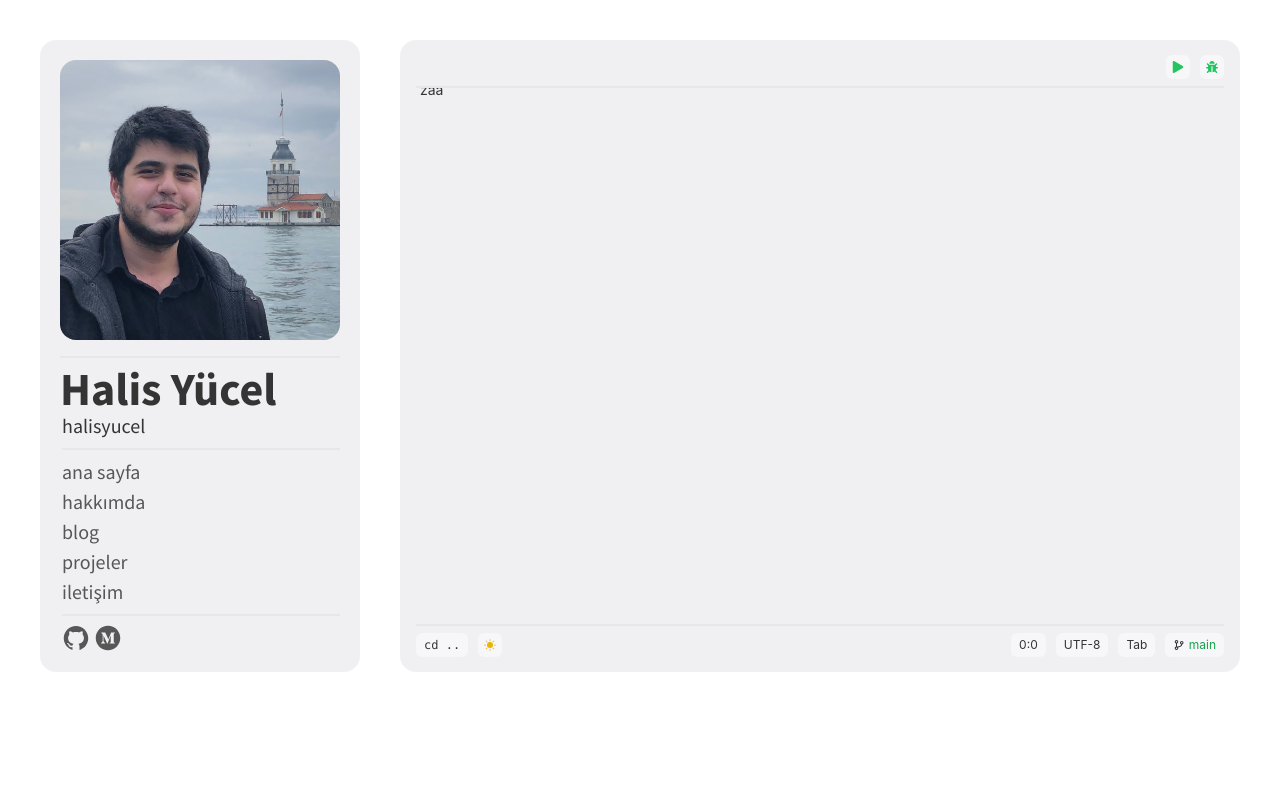
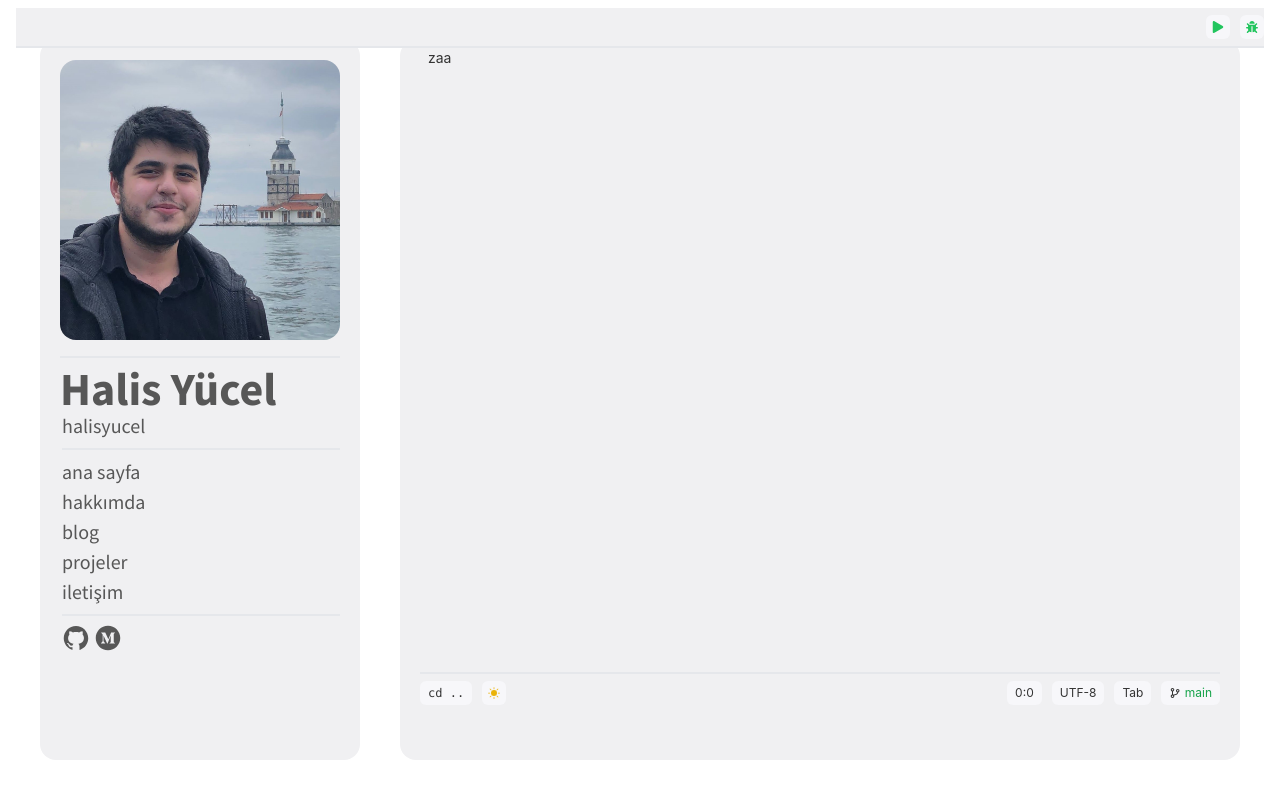
Before and after one commit to halisyucel/halisyucel.dev, a Next.js app: page / in a window 1280 px wide. Built offline with nearby package versions, Linux system fonts and the light colour scheme.

Commit message:
improve styles

```diff
--- a/components/bottom-bar.tsx
+++ b/components/bottom-bar.tsx
@@ -18,10 +18,10 @@ const BottomBar = () => {
 	return (
 		<div
 			className={
-				'flex justify-center items-center bg-bg-secondary absolute left-0 bottom-2 w-[calc(100%-2rem)] h-10 mx-4 border-t-2 border-gray'
+				'flex justify-center items-center bg-bg-secondary w-full h-10 border-t-2 border-gray'
 			}
 		>
-			<ReturnBack className={'mr-[10px]'}/>
+			<ReturnBack className={'mr-[10px]'} />
 			<ToggleThemeButton />
 			<span className={'flex-1'} />
 			<Tag>
--- a/components/content.tsx
+++ b/components/content.tsx
@@ -9,9 +9,11 @@ interface ContentProps {
 
 const Content: React.FC<ContentProps> = ({ children }) => {
 	return (
-		<Paper className={'flex-1 relative py-10'}>
+		<Paper className={'flex-1 py-2 h-full'}>
 			<TopBar />
-			{children}
+			<div id={'content'} className={'overflow-auto px-2 h-[calc(100%-5rem)]'}>
+				{children}
+			</div>
 			<BottomBar />
 		</Paper>
 	);
--- a/components/nav-bar.tsx
+++ b/components/nav-bar.tsx
@@ -1,9 +1,9 @@
+import textsWithLocales, { Locale } from '../lib/texts-with-locales';
 import Paper from './paper';
+import Link from 'next/link';
+import { useRouter } from 'next/router';
 import React from 'react';
-import Link from 'next/link';
 import { AiFillGithub, AiFillMediumCircle } from 'react-icons/ai';
-import textsWithLocales, { Locale } from '../lib/texts-with-locales';
-import { useRouter } from 'next/router';
 
 const NavBar = () => {
 	const { locale } = useRouter();
@@ -17,8 +17,20 @@ const NavBar = () => {
 						backgroundImage: 'url(/pp.jpeg)',
 					}}
 				/>
-				<h1 className={'font-title leading-none mt-4 pt-2 border-t-2 border-gray'}>Halis Yücel</h1>
-				<p className={'font-title text-xl ml-0.5 mb-2 pb-2 border-b-2 border-gray'}>halisyucel</p>
+				<h1
+					className={
+						'font-source-sans leading-none mt-4 pt-2 border-t-2 border-gray text-black'
+					}
+				>
+					Halis Yücel
+				</h1>
+				<p
+					className={
+						'font-source-sans text-xl ml-0.5 mb-2 pb-2 border-b-2 border-gray text-black'
+					}
+				>
+					halisyucel
+				</p>
 				<ul className={'ml-0.5 border-b-2 pb-2 mb-2 border-gray'}>
 					{[
 						{ label: texts.navigation.home, href: '/' },
@@ -28,10 +40,8 @@ const NavBar = () => {
 						{ label: texts.navigation.contact, href: '/contact' },
 					].map((item, index) => (
 						<li key={index} className={'mb-0.5 last:mb-0'}>
-							<Link
-								href={item.href}
-							>
-								<a className={'block font-title text-xl text-black'}>
+							<Link href={item.href}>
+								<a className={'block font-source-sans text-xl text-black'}>
 									{item.label}
 								</a>
 							</Link>
@@ -43,10 +53,7 @@ const NavBar = () => {
 						{ href: 'https://github.com/halisyucel', icon: <AiFillGithub /> },
 						{ href: 'https://medium.com/@halisyucel', icon: <AiFillMediumCircle /> },
 					].map((item, index) => (
-						<li
-							key={index}
-							className={'mr-1 last:mr-0'}
-						>
+						<li key={index} className={'mr-1 last:mr-0'}>
 							<a
 								href={item.href}
 								target={'_blank'}
--- a/pages/_document.tsx
+++ b/pages/_document.tsx
@@ -5,7 +5,7 @@ export default function Document() {
 	return (
 		<Html>
 			<Head />
-			<body className={'min-h-[100vh] p-10'}>
+			<body className={'min-h-[100vh] h-[100vh] p-10'}>
 				<Main />
 				<NextScript />
 			</body>
--- a/styles/globals.css
+++ b/styles/globals.css
@@ -8,3 +8,17 @@
 	height: 100%;
 	width: 100%;
 }
+
+::-webkit-scrollbar {
+	width: 6px;
+	height: 6px;
+}
+
+::-webkit-scrollbar-track {
+	background: transparent;
+}
+
+::-webkit-scrollbar-thumb {
+	border-radius: 6px;
+	background: #575757;
+}
--- a/tailwind.config.js
+++ b/tailwind.config.js
@@ -11,12 +11,12 @@ module.exports = {
 			colors: {
 				'bg-primary': '#ffffff',
 				'bg-secondary': '#f0f0f2',
-				'gray': '#e5e7eb',
-				'black': '#575757'
+				gray: '#e5e7eb',
+				black: '#575757',
 			},
 			fontFamily: {
-				title: ['Source Sans Pro', 'sans-serif'],
-			}
+				'source-sans': ['Source Sans Pro', 'sans-serif'],
+			},
 		},
 	},
 	plugins: [],
```
